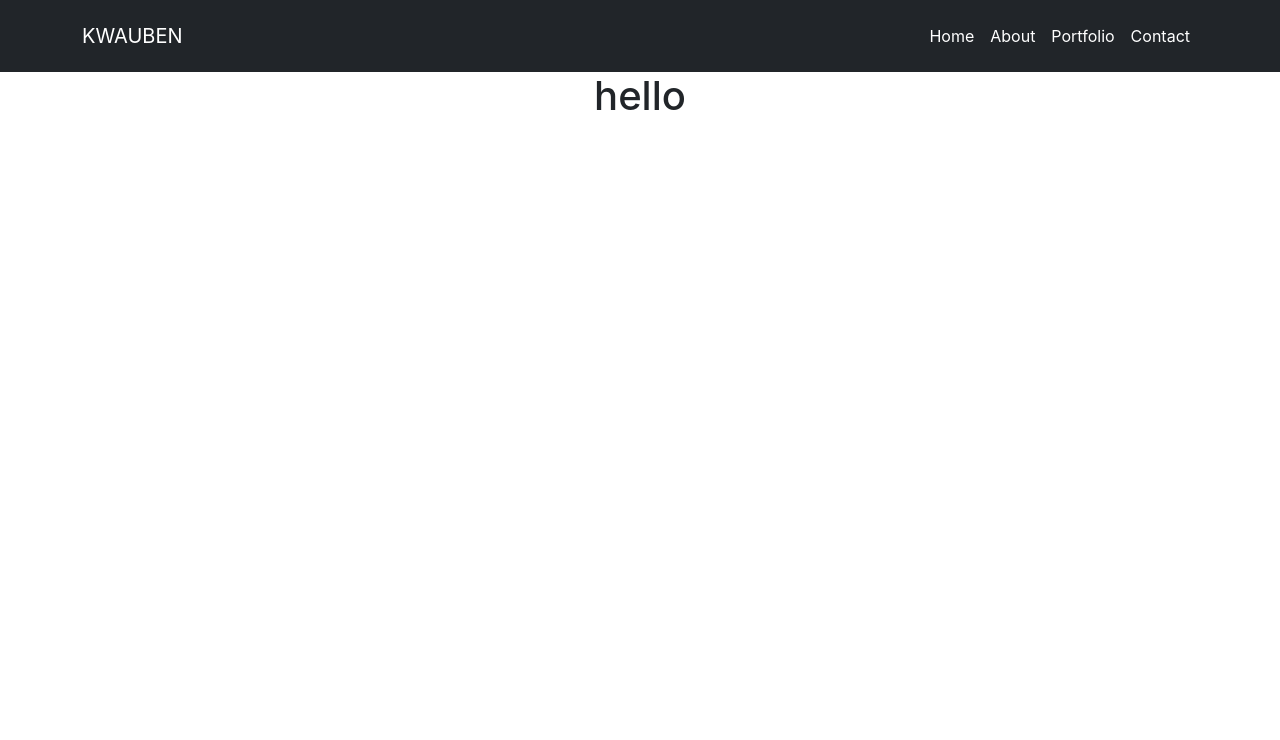
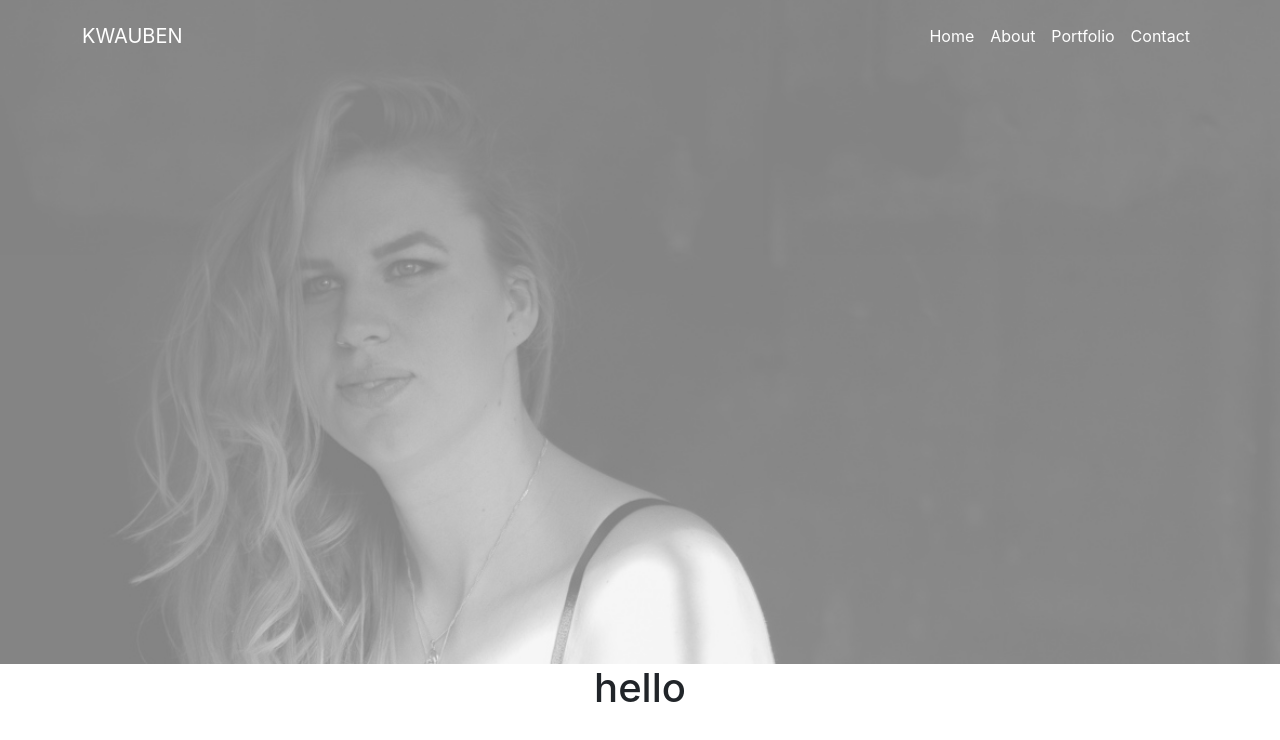
Before and after one commit to KimW1998/portfolio-kwauben, a React (Create React App) app: page / in a window 1280 px wide. Shown: the top 740 px of the page. Built offline with nearby package versions, Linux system fonts and the light colour scheme.

Commit message:
created a header image with navbar overlap

```diff
--- a/src/App.tsx
+++ b/src/App.tsx
@@ -1,12 +1,14 @@
 import React from 'react';
 import './App.css';
 import NavigationBar from './Components/navigationBar';
+import HeaderImage from './Components/headerImage';
 
 const App = () => {
   return (
     <div className="App">
       <header className="App-header">
-        <NavigationBar />
+
+        <HeaderImage />
       </header>
 
 <h1>hello</h1>
--- /dev/null
+++ b/src/Components/headerImage.tsx
@@ -0,0 +1,21 @@
+import headerImageKim from '../Images/headerImageKim.jpg'
+import NavigationBar from './navigationBar';
+
+const HeaderImage = () => {
+    return (
+        <div style={{ backgroundImage: `url(${headerImageKim})`,
+        backgroundRepeat: 'no-repeat',
+        backgroundPosition: 'center',
+        opacity: 0.5,
+        backgroundSize: 'cover'}}>
+      <NavigationBar />
+        <div className="container" style={{minHeight: '592px'}}>
+            <div className="text-center justify-content-center align-self-center">
+
+            </div>
+        </div>
+    </div>
+    );
+  }
+
+  export default HeaderImage;
--- a/src/Components/navigationBar.tsx
+++ b/src/Components/navigationBar.tsx
@@ -5,7 +5,7 @@ import Container from 'react-bootstrap/Container'
 const NavigationBar = () => {
     return (
       <div>
-       <Navbar expand="lg" className='bg-dark'>
+<Navbar expand="lg" >
   <Container>
     <Navbar.Brand className='text-white' href="#home">KWAUBEN</Navbar.Brand>
     <Navbar.Text>
```
Also changed, not shown: src/Images/headerImageKim.jpg (added).
